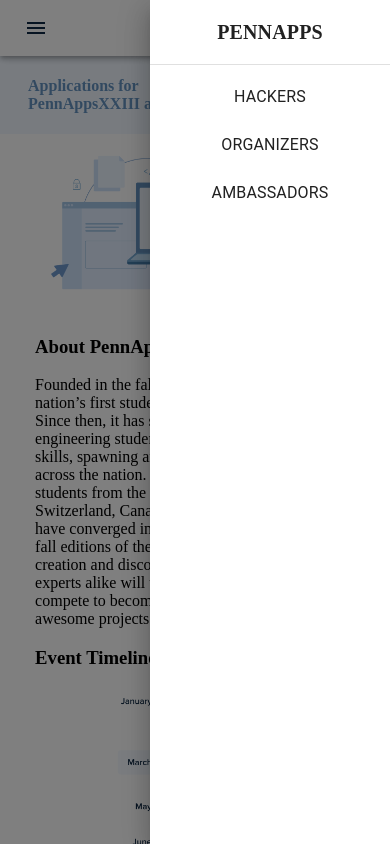
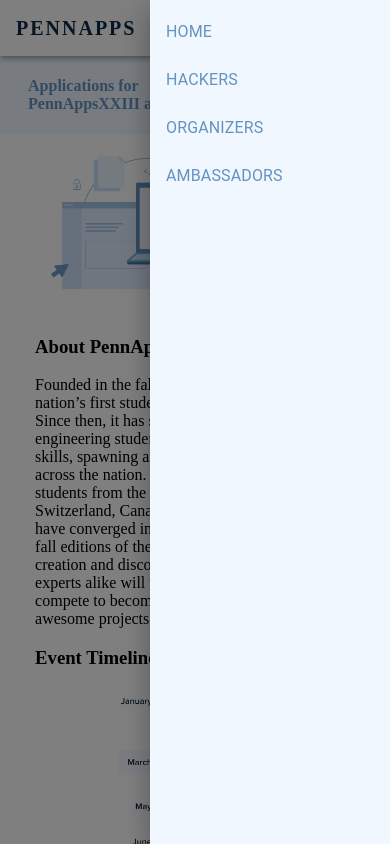
Before and after one commit to pennapps/pennapps.com, a Gatsby site: page / in a window 390 px wide. Both pictures are taken after a click on the button "open drawer". Built offline with nearby package versions, Linux system fonts and the light colour scheme; Gatsby itself is replaced by a stand-in of ours; a web font is replaced by a local one.

Commit message:
Finish Navbar functionality and mobile compatibility

```diff
--- a/src/components/Navbar.js
+++ b/src/components/Navbar.js
@@ -12,6 +12,7 @@ import MenuIcon from '@mui/icons-material/Menu'
 import Toolbar from '@mui/material/Toolbar'
 import Typography from '@mui/material/Typography'
 import Button from '@mui/material/Button'
+import { Link } from 'gatsby'
 
 const drawerWidth = 240
 const navItems = ['HACKERS', 'ORGANIZERS', 'AMBASSADORS']
@@ -25,22 +26,16 @@ function DrawerAppBar(props) {
   }
 
   const drawer = (
-    <Box onClick={handleDrawerToggle} sx={{ textAlign: 'center' }}>
-      <Typography
-        variant="h6"
-        sx={{
-          my: 2,
-          fontFamily: 'Futura',
-          fontWeight: 'bold',
-        }}
-      >
-        PENNAPPS
-      </Typography>
-      <Divider />
+    <Box onClick={handleDrawerToggle} sx={{ textAlign: 'center', bgcolor: '#F0F7FF' }}>
       <List>
+        <ListItem key="HOME" disablePadding>
+          <ListItemButton component={Link} to="/" sx={{ textAlign: 'left' }}>
+            <ListItemText primary="HOME" />
+          </ListItemButton>
+        </ListItem>
         {navItems.map(item => (
           <ListItem key={item} disablePadding>
-            <ListItemButton sx={{ textAlign: 'center' }}>
+            <ListItemButton component={Link} to={`/${item}`.toLowerCase()} sx={{ textAlign: 'left' }}>
               <ListItemText primary={item} />
             </ListItemButton>
           </ListItem>
@@ -60,7 +55,7 @@ function DrawerAppBar(props) {
             component="div"
             sx={{
               flexGrow: 1,
-              display: { xs: 'none', sm: 'block' },
+              display: { xs: 'block', sm: 'block' },
               fontFamily: 'Futura',
               fontWeight: 600,
               letterSpacing: 2,
@@ -76,15 +71,17 @@ function DrawerAppBar(props) {
               </Button>
             ))}
           </Box>
+          <Box sx={{ display: { sm: 'none' }, color: '#0F2944' }}>
             <IconButton
               color="inherit"
               aria-label="open drawer"
               edge="end"
               onClick={handleDrawerToggle}
-            sx={{ display: { sm: 'none' } }}
+              sx={{ flexGrow: 1 }}
             >
-            <MenuIcon edge="end" sx={{ color: '#0F2944' }} />
+              <MenuIcon />
             </IconButton>
+          </Box>
         </Toolbar>
       </AppBar>
       <Box component="nav">
@@ -99,9 +96,11 @@ function DrawerAppBar(props) {
           }}
           sx={{
             display: {
-              xs: 'block', sm: 'none', marginLeft: 'auto', textAlign: 'left',
+              xs: 'block', sm: 'none', marginLeft: 'auto',
             },
-            '& .MuiDrawer-paper': { boxSizing: 'border-box', width: drawerWidth },
+            '& .MuiDrawer-paper': {
+              boxSizing: 'border-box', width: drawerWidth, bgcolor: '#F0F7FF', color: '#6593C1',
+            },
           }}
         >
           {drawer}
```
Lines whose indentation alone changed are shown as unchanged.
